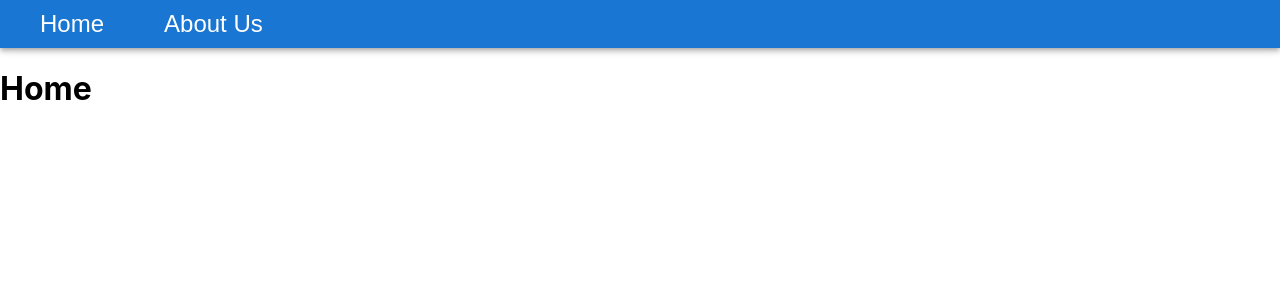
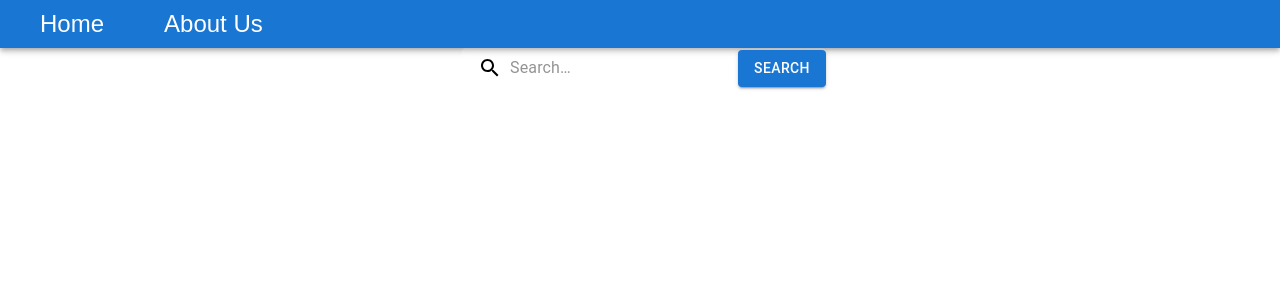
Before and after one commit to vladi2909/react-rolling-scopes, a React (Create React App) app in the folder project/: page / in a window 1280 px wide. Shown: the top 300 px of the page. Built offline with nearby package versions, Linux system fonts and the light colour scheme.

Commit message:
feat: add search

```diff
--- a/project/package.json
+++ b/project/package.json
@@ -5,7 +5,9 @@
   "dependencies": {
     "@emotion/react": "^11.9.3",
     "@emotion/styled": "^11.9.3",
+    "@mui/icons-material": "^5.8.3",
     "@mui/material": "^5.8.3",
+    "@mui/styled-engine-sc": "^5.8.0",
     "@testing-library/jest-dom": "^5.16.4",
     "@testing-library/react": "^13.3.0",
     "@testing-library/user-event": "^13.5.0",
@@ -17,6 +19,7 @@
     "react-dom": "^18.1.0",
     "react-router-dom": "^6.3.0",
     "react-scripts": "5.0.1",
+    "styled-components": "^5.3.5",
     "typescript": "^4.7.3",
     "web-vitals": "^2.1.4"
   },
--- a/project/src/pages/Homepage.tsx
+++ b/project/src/pages/Homepage.tsx
@@ -1,5 +1,64 @@
-const HomePage = () => {
-  return <h1>Home</h1>;
+import SearchIcon from '@mui/icons-material/Search';
+import { styled, alpha } from '@mui/material/styles';
+import InputBase from '@mui/material/InputBase';
+import Button from '@mui/material/Button';
+
+const searchWrap = {
+  display: 'flex',
+  justifyContent: 'center',
 };
 
+const HomePage = () => {
+  return (
+    <div style={searchWrap}>
+      <Search>
+        <SearchIconWrapper>
+          <SearchIcon />
+        </SearchIconWrapper>
+        <StyledInputBase placeholder="Search…" inputProps={{ 'aria-label': 'search' }} />
+        <Button variant="contained">Search</Button>
+      </Search>
+    </div>
+  );
+};
+
+const Search = styled('div')(({ theme }) => ({
+  position: 'relative',
+  borderRadius: theme.shape.borderRadius,
+  backgroundColor: alpha(theme.palette.common.white, 0.15),
+  '&:hover': {
+    backgroundColor: alpha(theme.palette.common.white, 0.25),
+  },
+  marginLeft: 0,
+  width: '100%',
+  [theme.breakpoints.up('sm')]: {
+    marginLeft: theme.spacing(1),
+    width: 'auto',
+  },
+}));
+
+const SearchIconWrapper = styled('div')(({ theme }) => ({
+  padding: theme.spacing(0, 2),
+  height: '100%',
+  position: 'absolute',
+  pointerEvents: 'none',
+  display: 'flex',
+  alignItems: 'center',
+  justifyContent: 'center',
+}));
+
+const StyledInputBase = styled(InputBase)(({ theme }) => ({
+  color: 'inherit',
+  '& .MuiInputBase-input': {
+    padding: theme.spacing(1, 1, 1, 0),
+    // vertical padding + font size from searchIcon
+    paddingLeft: `calc(1em + ${theme.spacing(4)})`,
+    transition: theme.transitions.create('width'),
+    width: '100%',
+    [theme.breakpoints.up('sm')]: {
+      width: '100%',
+    },
+  },
+}));
+
 export { HomePage };
```
Also changed, not shown: 1 other file (tests, documents, lock files or other folders).
